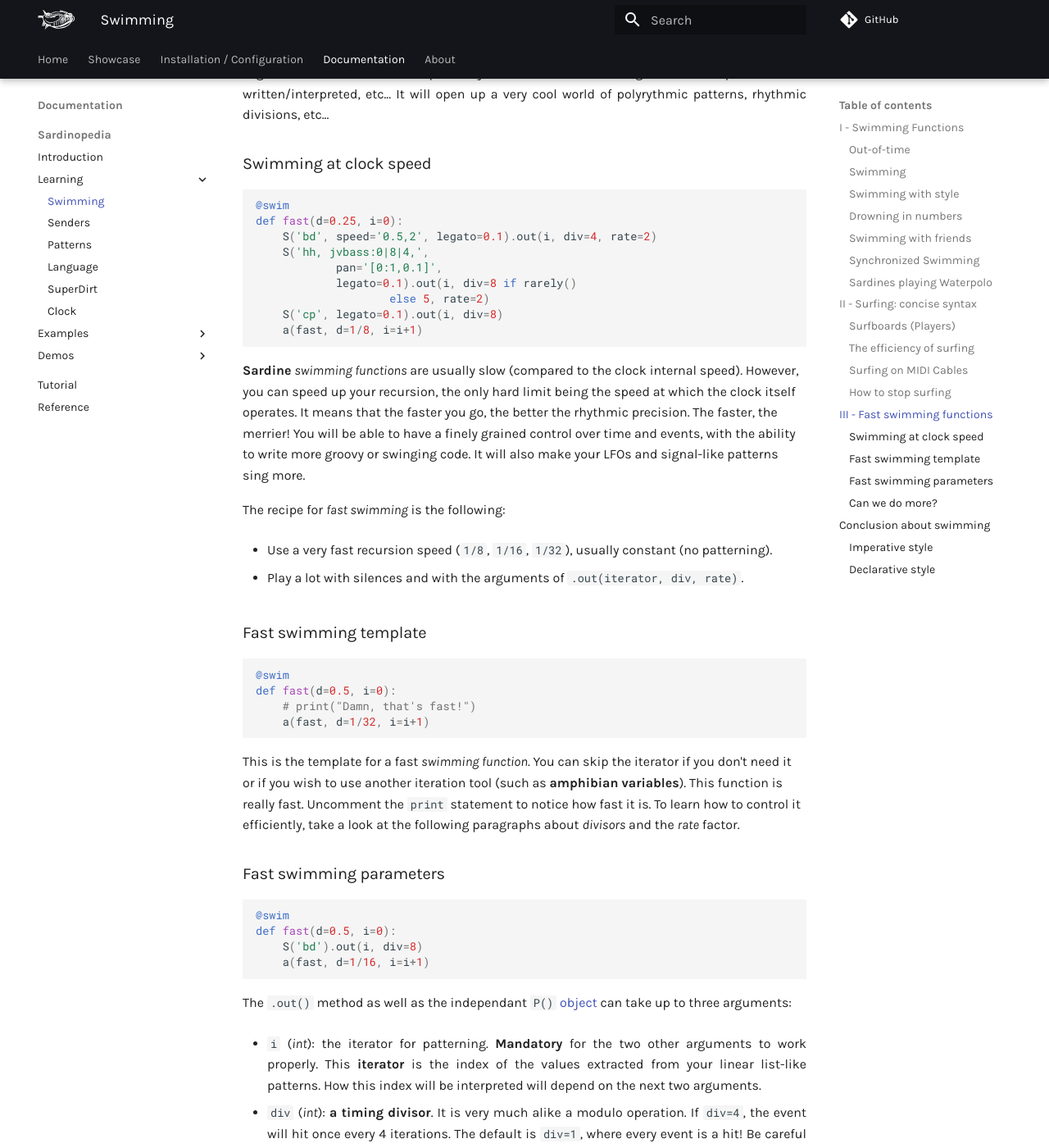
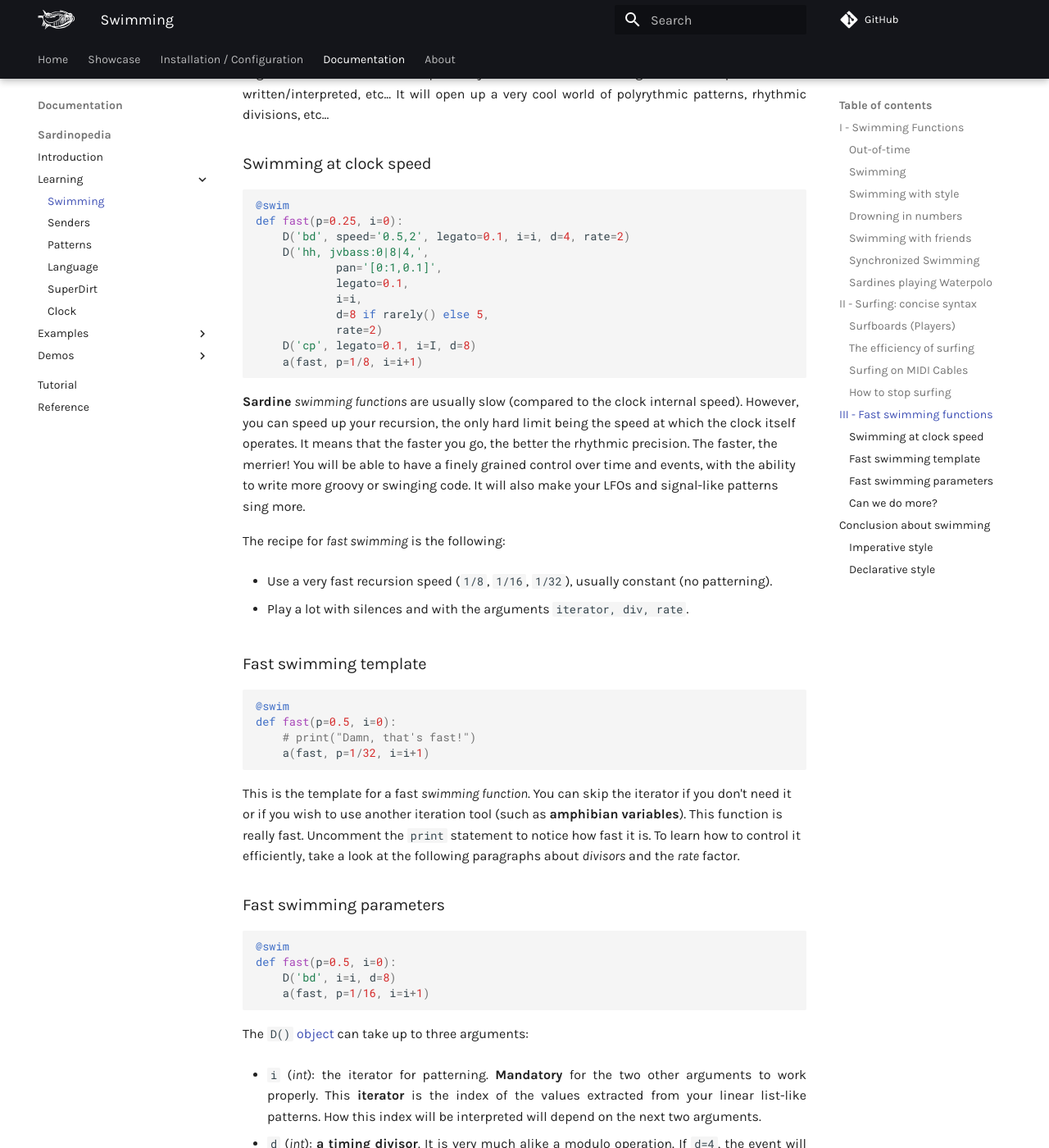
Before and after one commit to EmmaleeBonderud0325/sardine, an MkDocs documentation site: the page built from docs/documentation/sardinopedia/basic_swimming_lessons.md, in a window 1280 px wide and 1400 px high, scrolled down 5928 px. Shown: the whole window at 82% size. Built offline with MkDocs 1.6.1 and Material for MkDocs 9.7.7, drawn with Linux system fonts in a browser that asks for light colours; comment, search, counter and statistics services are not loaded; some of the changed text lies outside the part shown.

Commit message:
[docs] replace S().out() syntax with D() syntax + replace duration with period

````diff
--- a/docs/documentation/sardinopedia/basic_swimming_lessons.md
+++ b/docs/documentation/sardinopedia/basic_swimming_lessons.md
@@ -7,7 +7,7 @@ Joking aside, and for those of you who already know how to program, *swimming fu
 ### Out-of-time
 
 ```python3
-S('bd').out()
+D('bd')
 ```
 
 This command will play a single bassdrum with the **SuperDirt** sound engine. We are not currently using a *swimming function*, this event is atomic and non-repeating. It is a one-shot event, a single instruction sent to the **Python** interpreter. We haven't learned anything yet, you don't know anything about **Senders**, *swimming functions*, etc... Just note that these one-letter objects are constantly and repeatedly used to trigger different types of messages. We will need to *pattern* them and to *arrange* or *compose* them in time. You can use **Sender** objects outside of a recursive function. It will work, but you will be *un-timed*, or *out-of-time*, just like your regular **Python** script that doesn't really care about time or about when or how things happen.
@@ -56,9 +56,9 @@ This is a *swimming function* with some minor improvements. The function is pass
 
 ```python3
 @swim
-def basic(d=0.5, i=0, j=0, k=0):
+def basic(p=0.5, i=0, j=0, k=0):
     print(f'I am swimming with {i}, {j}, and {k}!')
-    again(basic, d=0.5, i=i+1, j=j+2, k=P('r*10', i))
+    again(basic, p=0.5, i=i+1, j=j+2, k=P('r*10', i))
 
 silence(basic)
 ```
@@ -97,18 +97,18 @@ A *swimming function* calling another one, which will call back the first one in
 
 ```python3
 @swim
-def first(d=0.5, rng=0):
+def first(p=0.5, rng=0):
     print(f"Received: {rng}")
     rng = randint(1,10)
     print(f"Sending: {rng}")
-    again(second, d=0.5, rng=rng)
+    again(second, p=0.5, rng=rng)
 
 # evaluate me first
-def second(d=0.5, rng=0):
+def second(p=0.5, rng=0):
     print(f"Received: {rng}")
     rng = randint(1,10)
     print(f"Sending: {rng}")
-    again(first, d=0.5, rng=rng)
+    again(first, p=0.5, rng=rng)
 ```
 Exchanging data between *swimming functions* just like sardines playing waterpolo. This is just an extension of some on the materials depicted above. There is no limit to the things you can do by recursion. It will only gradually cause more headaches as you go along.
 
@@ -192,14 +192,16 @@ This section requires a good understanding of general **Sardine** concepts. You
 ```python
 
 @swim
-def fast(d=0.25, i=0):
-    S('bd', speed='0.5,2', legato=0.1).out(i, div=4, rate=2)
-    S('hh, jvbass:0|8|4,',
+def fast(p=0.25, i=0):
+    D('bd', speed='0.5,2', legato=0.1, i=i, d=4, rate=2)
+    D('hh, jvbass:0|8|4,',
             pan='[0:1,0.1]',
-            legato=0.1).out(i, div=8 if rarely()
-                    else 5, rate=2)
-    S('cp', legato=0.1).out(i, div=8)
-    a(fast, d=1/8, i=i+1)
+            legato=0.1,
+            i=i,
+            d=8 if rarely() else 5,
+            rate=2)
+    D('cp', legato=0.1, i=I, d=8)
+    a(fast, p=1/8, i=i+1)
 ```
 **Sardine** *swimming functions* are usually slow (compared to the clock internal speed). However, you can speed up your recursion, the only hard limit being the speed at which the clock itself operates. It means that the faster you go, the better the rhythmic precision. The faster, the merrier! You will be able to have a finely grained control over time and events, with the ability to write more groovy or swinging code. It will also make your LFOs and signal-like patterns sing more.
 
@@ -207,15 +209,15 @@ The recipe for *fast swimming* is the following:
 
 - Use a very fast recursion speed (`1/8`, `1/16`, `1/32`), usually constant (no patterning).
 
-- Play a lot with silences and with the arguments of `.out(iterator, div, rate)`.
+- Play a lot with silences and with the arguments `iterator, div, rate`.
 
 ### Fast swimming template
 
 ```python
 @swim
-def fast(d=0.5, i=0):
+def fast(p=0.5, i=0):
     # print("Damn, that's fast!")
-    a(fast, d=1/32, i=i+1)
+    a(fast, p=1/32, i=i+1)
 ```
 This is the template for a fast *swimming function*. You can skip the iterator if you don't need it or if you wish to use another iteration tool (such as **amphibian variables**). This function is really fast. Uncomment the `print` statement to notice how fast it is. To learn how to control it efficiently, take a look at the following paragraphs about *divisors* and the *rate* factor.
 
@@ -224,15 +226,15 @@ This is the template for a fast *swimming function*. You can skip the iterator i
 ```python
 
 @swim
-def fast(d=0.5, i=0):
-    S('bd').out(i, div=8)
-    a(fast, d=1/16, i=i+1)
+def fast(p=0.5, i=0):
+    D('bd', i=i, d=8)
+    a(fast, p=1/16, i=i+1)
 ```
-The `.out()` method as well as the independant `P()` [object](#patterning-freely-p) can take up to three arguments:
+The `D()` [object](#patterning-freely-p) can take up to three arguments:
 
 - `i` (*int*): the iterator for patterning. **Mandatory** for the two other arguments to work properly. This **iterator** is the index of the values extracted from your linear list-like patterns. How this index will be interpreted will depend on the next two arguments.
 
-- `div` (*int*): **a timing divisor**. It is very much alike a modulo operation. If `div=4`, the event will hit once every 4 iterations. The default is `div=1`, where every event is a hit! Be careful not to set a `div=1` on a very fast *swimming function* as it could result in catastrophic failure / horrible noises. There is no parachute out in the open sea.
+- `d` (*int*): **a timing divisor**. It is very much alike a modulo operation. If `d=4`, the event will hit once every 4 iterations. The default is `d=1`, where every event is a hit! Be careful not to set a `d=1` on a very fast *swimming function* as it could result in catastrophic failure / horrible noises. There is no parachute out in the open sea.
 
 - `rate` (*float*): a speed factor for iterating over pattern values. It will slow down or speed up the iteration speed, the speed at which the pattern values are indexed on. For the pattern `1, 2, 3` and a rate of `0.5`, the result will be perceptually similar to `1, 1, 2, 2, 3, 3`.
 
@@ -240,11 +242,11 @@ Let's illustrate. In the example below, we are playing with various divisors to
 
 ```python
 @swim
-def fast(d=0.5, i=0):
-    S('bd').out(i, div=8)
-    S('hh').out(i, div=7)
-    S('sd').out(i, div=16)
-    a(fast, d=1/16, i=i+1)
+def fast(p=0.5, i=0):
+    D('bd', i=i, d=8)
+    D('hh', i=i, d=7)
+    D('sd', i=i, d=16)
+    a(fast, p=1/16, i=i+1)
 ```
 
 ### Can we do more?
@@ -254,11 +256,12 @@ Of course we can. So far, we only used one patterning speed because every **send
 ```python
 c.bpm = 125
 @swim
-def there_is_a_light(d=0.5, i=0):
-    S('drum', legato=1, speed='1').out(i, 8)
-    S('drum:[1,2,3,4]', legato=1,
-        speed=P('1,2,3,4,5,1!2,4!4', i+1, 2, 0.5)).out(i, 4)
-    a(there_is_a_light, d=1/8, i=i+1)
+def there_is_a_light(p=0.5, i=0):
+    D('drum', legato=1, speed='1', i=i, d=8)
+    D('drum:[1,2,3,4]', legato=1,
+        speed=P('1,2,3,4,5,1!2,4!4', i+1, 2, 0.5),
+        i=i, d=8)
+    a(there_is_a_light, p=1/8, i=i+1)
 ```
 Go slow, read line after line and you will eventually get it!
 
@@ -273,15 +276,15 @@ Take a *swimming function*, make it long enough, use our very special `sleep()`
 
 ```python
 @swim
-def sonorous_cake(d=0.5, i=0):
-    S('bd').out()
+def sonorous_cake(p=0.5, i=0):
+    D('bd')
     sleep(0.5)
-    S('hh').out()
+    D('hh')
     sleep(0.5)
-    S('bd').out()
+    D('bd')
     sleep(0.5)
-    S('sn').out()
-    a(sonorous_cake, d=2, i=i+1)
+    D('sn')
+    a(sonorous_cake, p=2, i=i+1)
 ```
 
 ### Declarative style
@@ -289,7 +292,7 @@ def sonorous_cake(d=0.5, i=0):
 Make your *swimming functions* very dense, write using a mostly declarative style. Spice it up with the patterning system if you'd like:
 ```python
 @swim
-def one_line(d=0.5, i=0):
-    S('bd, drum, sn, drum:2').out(i)
-    a(one_line, d=0.5, i=i+1)
+def one_line(p=0.5, i=0):
+    D('bd, drum, sn, drum:2', i=i)
+    a(one_line, p=0.5, i=i+1)
 ```
````
Also changed, not shown: other parts of docs/documentation/sardinopedia/basic_swimming_lessons.md (+7 -7 lines).
